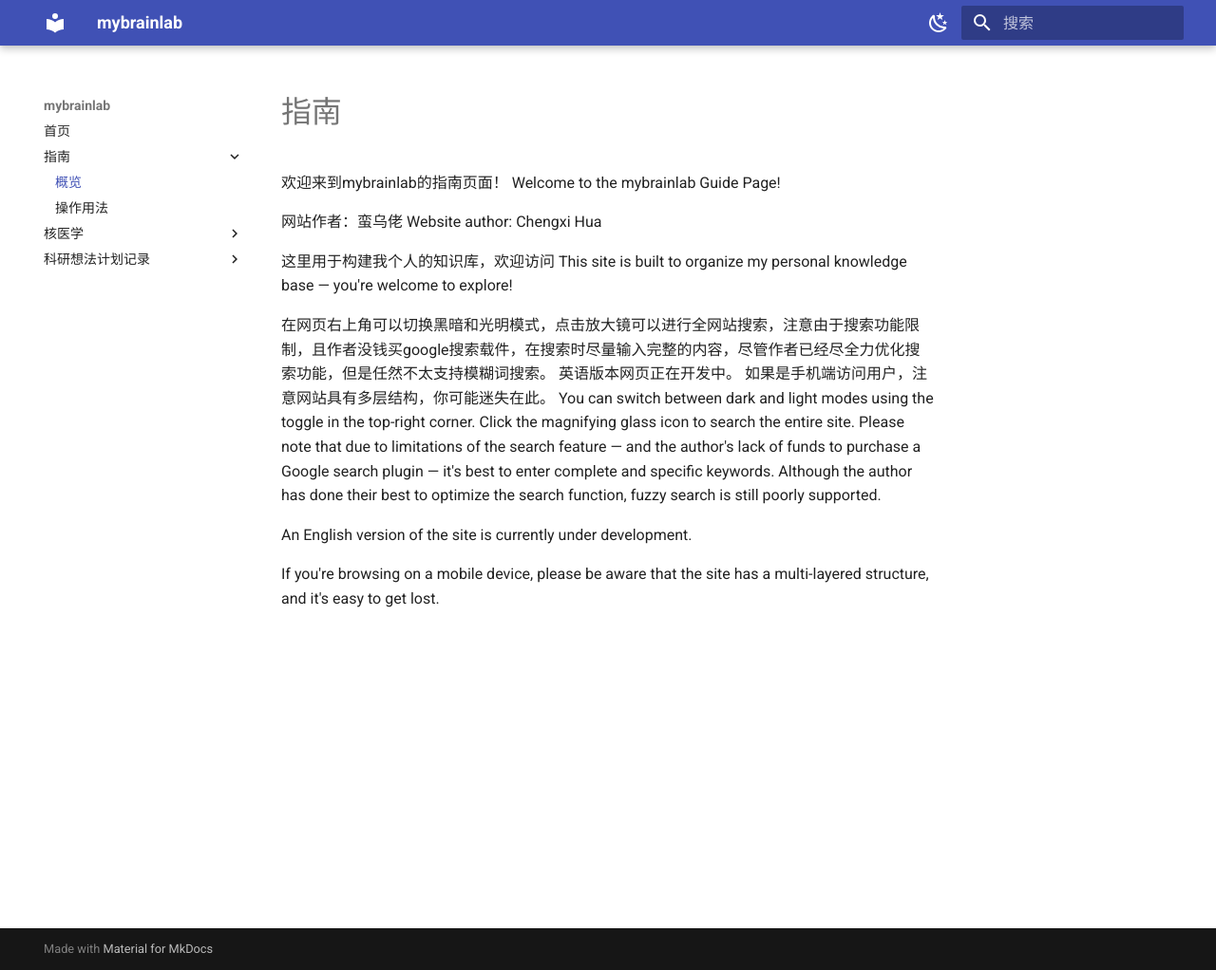
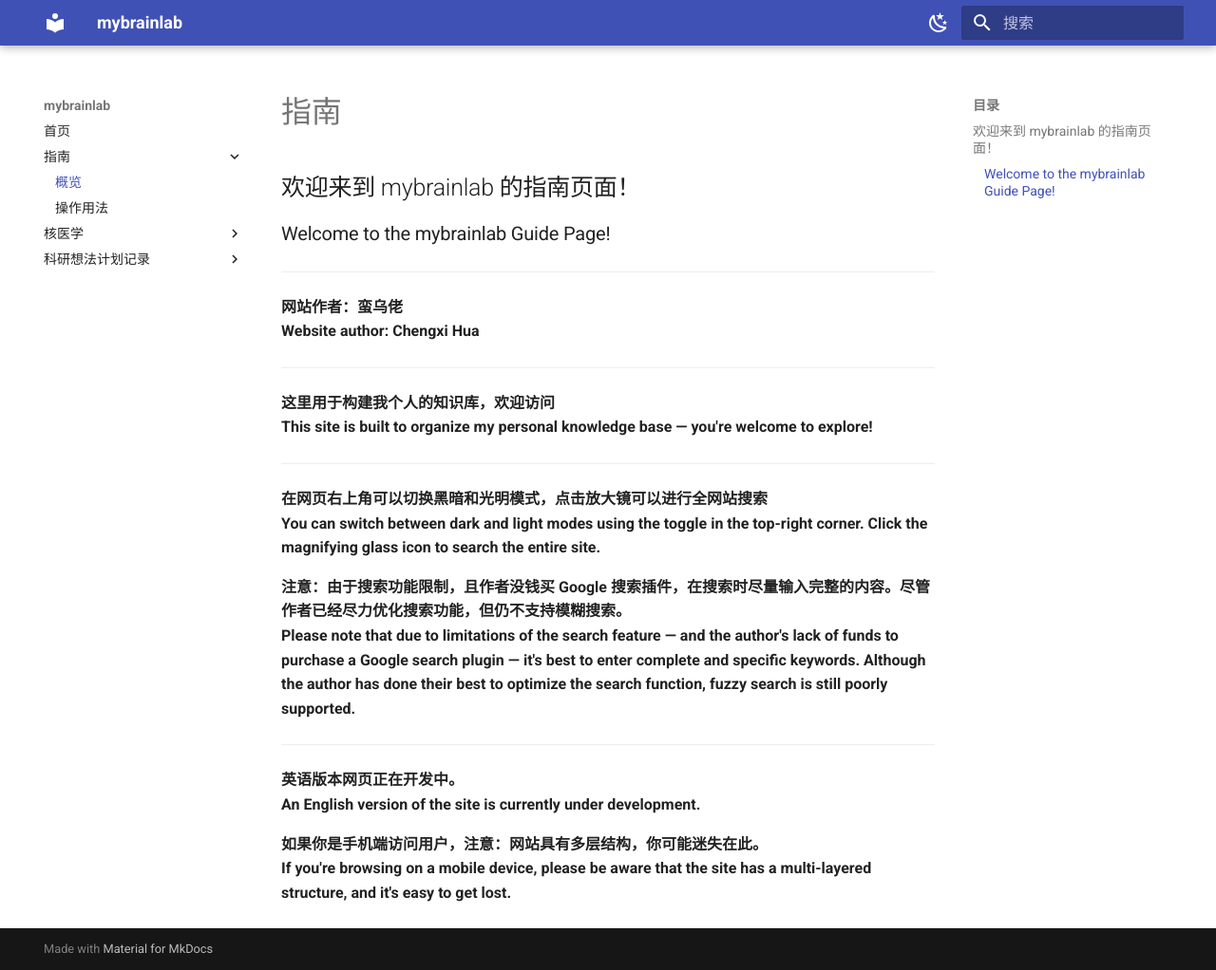
Before and after one commit to dutoumanwulao/mybrainlab, an MkDocs documentation site: the page built from docs/guide/index.md, in a window 1280 px wide and 1022 px high. Shown: the whole window at 95% size. Built offline with MkDocs 1.6.1 and Material for MkDocs 9.7.7, drawn with Linux system fonts in a browser that asks for light colours.

Commit message:
更新并查看内容

```diff
--- a/docs/guide/index.md
+++ b/docs/guide/index.md
@@ -1,18 +1,30 @@
 # 指南
 
-欢迎来到mybrainlab的指南页面！
-Welcome to the mybrainlab Guide Page!
+## 欢迎来到 mybrainlab 的指南页面！
+### Welcome to the mybrainlab Guide Page!
 
-网站作者：蛮乌佬
-Website author: Chengxi Hua
+---
 
+**网站作者：蛮乌佬**
+**Website author: Chengxi Hua**
 
-这里用于构建我个人的知识库，欢迎访问
-This site is built to organize my personal knowledge base — you're welcome to explore!
+---
 
-在网页右上角可以切换黑暗和光明模式，点击放大镜可以进行全网站搜索，注意由于搜索功能限制，且作者没钱买google搜索载件，在搜索时尽量输入完整的内容，尽管作者已经尽全力优化搜索功能，但是任然不太支持模糊词搜索。 英语版本网页正在开发中。 如果是手机端访问用户，注意网站具有多层结构，你可能迷失在此。
-You can switch between dark and light modes using the toggle in the top-right corner. Click the magnifying glass icon to search the entire site. Please note that due to limitations of the search feature — and the author's lack of funds to purchase a Google search plugin — it's best to enter complete and specific keywords. Although the author has done their best to optimize the search function, fuzzy search is still poorly supported.
+**这里用于构建我个人的知识库，欢迎访问**
+**This site is built to organize my personal knowledge base — you're welcome to explore!**
 
-An English version of the site is currently under development.
+---
 
-If you're browsing on a mobile device, please be aware that the site has a multi-layered structure, and it's easy to get lost.
+**在网页右上角可以切换黑暗和光明模式，点击放大镜可以进行全网站搜索**
+**You can switch between dark and light modes using the toggle in the top-right corner. Click the magnifying glass icon to search the entire site.**
+
+**注意：由于搜索功能限制，且作者没钱买 Google 搜索插件，在搜索时尽量输入完整的内容。尽管作者已经尽力优化搜索功能，但仍不支持模糊搜索。**
+**Please note that due to limitations of the search feature — and the author's lack of funds to purchase a Google search plugin — it's best to enter complete and specific keywords. Although the author has done their best to optimize the search function, fuzzy search is still poorly supported.**
+
+---
+
+**英语版本网页正在开发中。**
+**An English version of the site is currently under development.**
+
+**如果你是手机端访问用户，注意：网站具有多层结构，你可能迷失在此。**
+**If you're browsing on a mobile device, please be aware that the site has a multi-layered structure, and it's easy to get lost.**
```
